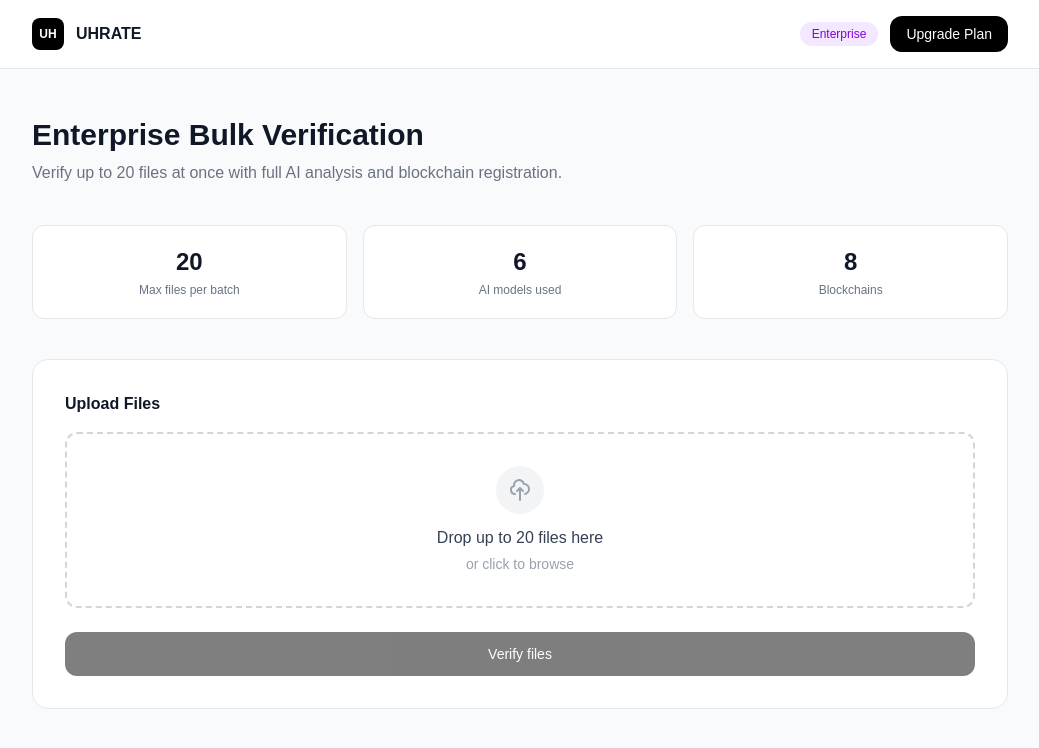
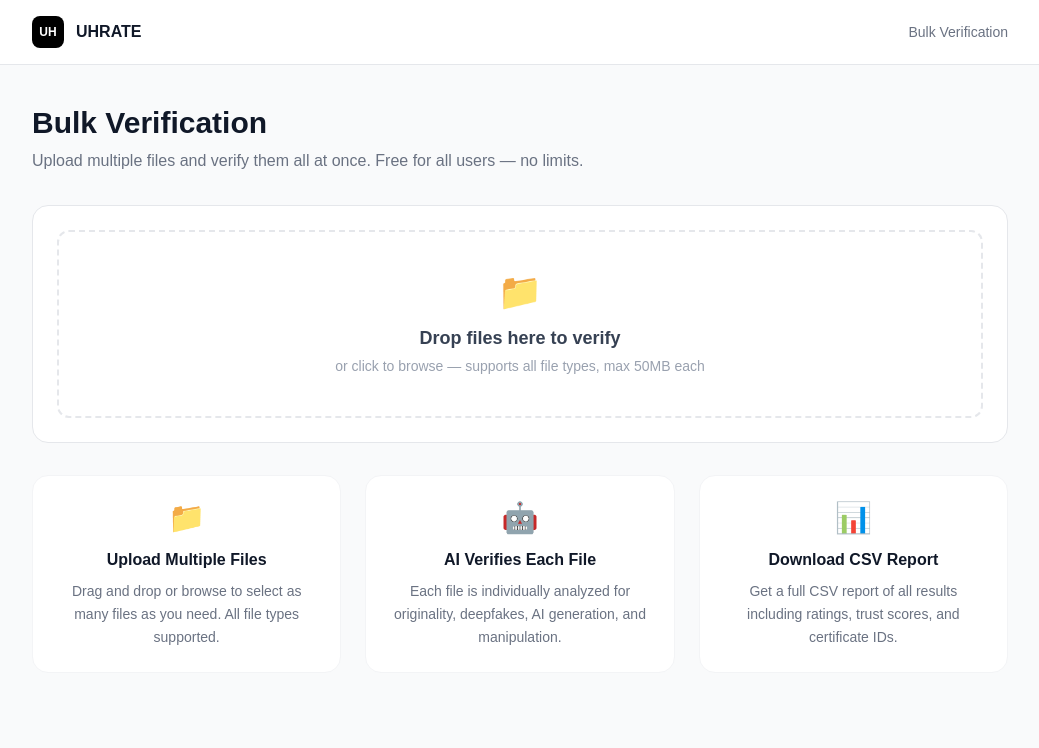
Before and after one commit to PisonAlpha/uhrate, a Next.js app: page /enterprise in a window 1280 px wide. Shown: the top 748 px of the page, without its empty margins (120-1159 px from the left). Built offline with nearby package versions, Linux system fonts and the light colour scheme.

Commit message:
Update enterprise page to bulk verification - remove upgrade prompts, free for all users, CSV download

```diff
--- a/app/enterprise/page.tsx
+++ b/app/enterprise/page.tsx
@@ -1,7 +1,16 @@
 'use client';
 
-import { useState, useCallback } from 'react';
+import { useState, useCallback, useEffect } from 'react';
 import { useDropzone } from 'react-dropzone';
+
+interface BulkResult {
+  fileName: string;
+  rating: string;
+  trustScore: number;
+  certificateId: string;
+  status: 'success' | 'error';
+  error?: string;
+}
 
 function getRatingStyle(rating: string) {
   switch (rating) {
@@ -20,23 +29,26 @@ function getRatingStyle(rating: string) {
   }
 }
 
-export default function Enterprise() {
+export default function BulkVerify() {
   const [files, setFiles] = useState<File[]>([]);
-  const [loading, setLoading] = useState(false);
-  const [results, setResults] = useState<any>(null);
-  const [error, setError] = useState<string | null>(null);
-  const [progress, setProgress] = useState('');
+  const [results, setResults] = useState<BulkResult[]>([]);
+  const [processing, setProcessing] = useState(false);
+  const [progress, setProgress] = useState(0);
+  const [user, setUser] = useState<any>(null);
+  const [currentFile, setCurrentFile] = useState<string>('');
+
+    useEffect(() => {
+    const stored = localStorage.getItem('uhrate_user');
+    if (stored) setUser(JSON.parse(stored));
+  }, []);
 
   const onDrop = useCallback((acceptedFiles: File[]) => {
-    setFiles(prev => {
-      const combined = [...prev, ...acceptedFiles];
-      return combined.slice(0, 20);
-    });
+    setFiles(prev => [...prev, ...acceptedFiles]);
+    setResults([]);
   }, []);
 
   const { getRootProps, getInputProps, isDragActive } = useDropzone({
     onDrop,
-    maxFiles: 20,
     maxSize: 50 * 1024 * 1024,
   });
 
@@ -44,251 +56,256 @@ export default function Enterprise() {
     setFiles(prev => prev.filter((_, i) => i !== index));
   };
 
-  const handleBulkVerify = async () => {
-    if (files.length === 0) return;
+  const processFiles = async () => {
+    if (!files.length) return;
+    setProcessing(true);
+    setResults([]);
+    setProgress(0);
 
-    setLoading(true);
-    setError(null);
-    setResults(null);
-    setProgress('Preparing files...');
+    const newResults: BulkResult[] = [];
 
-    try {
-      const formData = new FormData();
-      files.forEach(file => formData.append('files', file));
+    for (let i = 0; i < files.length; i++) {
+      const file = files[i];
+      setCurrentFile(file.name);
+      setProgress(Math.round(((i) / files.length) * 100));
 
-      setProgress('Running AI analysis on ' + files.length + ' files...');
+      try {
+        const formData = new FormData();
+        formData.append('file', file);
+        if (user?.email) formData.append('userEmail', user.email);
 
-      const response = await fetch('/api/enterprise/bulk-verify', {
-        method: 'POST',
-        body: formData,
-      });
+        const response = await fetch('/api/verify', {
+          method: 'POST',
+          body: formData,
+        });
+        const data = await response.json();
 
-      const data = await response.json();
-      if (!response.ok) throw new Error(data.error);
+        if (!response.ok) throw new Error(data.error);
 
-      setResults(data);
-      setFiles([]);
-    } catch (err: any) {
-      setError(err.message);
-    } finally {
-      setLoading(false);
-      setProgress('');
+        newResults.push({
+          fileName: file.name,
+          rating: data.rating,
+          trustScore: data.trustScore,
+          certificateId: data.certificateId,
+          status: 'success',
+        });
+      } catch (err: any) {
+        newResults.push({
+          fileName: file.name,
+          rating: '—',
+          trustScore: 0,
+          certificateId: '—',
+          status: 'error',
+          error: err.message || 'Verification failed',
+        });
+      }
+
+      setResults([...newResults]);
     }
+
+    setProgress(100);
+    setCurrentFile('');
+    setProcessing(false);
   };
 
-  const downloadReport = () => {
-    if (!results) return;
-    const report = {
-      platform: 'UHRATE Enterprise',
-      generated_at: new Date().toISOString(),
-      total: results.total,
-      successful: results.successful,
-      failed: results.failed,
-      results: results.results.map((r: any) => ({
-        file_name: r.file_name,
-        success: r.success,
-        rating: r.data?.rating,
-        trust_score: r.data?.trust_score,
-        certificate_id: r.data?.certificate_id,
-        sha256_hash: r.data?.sha256_hash,
-        blockchain_tx: r.data?.blockchain_tx,
-      })),
-    };
-
-    const blob = new Blob([JSON.stringify(report, null, 2)], {
-      type: 'application/json',
-    });
+  const downloadCSV = () => {
+    const headers = ['File Name', 'Rating', 'Trust Score', 'Certificate ID', 'Status'];
+    const rows = results.map(r => [
+      r.fileName,
+      r.rating,
+      r.trustScore.toString(),
+      r.certificateId,
+      r.status,
+    ]);
+    const csv = [headers, ...rows].map(row => row.map(cell => `"${cell}"`).join(',')).join('\n');
+    const blob = new Blob([csv], { type: 'text/csv' });
     const url = URL.createObjectURL(blob);
     const a = document.createElement('a');
     a.href = url;
-    a.download = 'uhrate_bulk_report_' + Date.now() + '.json';
+    a.download = 'uhrate-bulk-verification.csv';
     a.click();
-    URL.revokeObjectURL(url);
   };
+
+  const successCount = results.filter(r => r.status === 'success').length;
+  const originalCount = results.filter(r => r.rating === 'Verified Original' || r.rating === 'Likely Original').length;
+  const riskCount = results.filter(r => r.rating === 'High Risk' || r.rating === 'Deepfake Suspected' || r.rating === 'AI Generated').length;
 
   return (
     <main className="min-h-screen bg-gray-50">
-      <header className="bg-white border-b border-gray-200">
+      <header className="bg-white border-b border-gray-200 sticky top-0 z-10">
         <div className="max-w-5xl mx-auto px-6 py-4 flex items-center justify-between">
-          <button
-            onClick={() => window.location.href = '/'}
-            className="flex items-center gap-3 bg-transparent border-0 cursor-pointer p-0"
-          >
+          <button onClick={() => window.location.href = '/'} className="flex items-center gap-3 bg-transparent border-0 cursor-pointer p-0">
             <div className="w-8 h-8 bg-black rounded-lg flex items-center justify-center">
               <span className="text-white text-xs font-bold">UH</span>
             </div>
             <span className="font-semibold text-gray-900">UHRATE</span>
           </button>
           <div className="flex items-center gap-3">
-            <span className="px-3 py-1 bg-purple-100 text-purple-700 text-xs font-medium rounded-full">
-              Enterprise
-            </span>
-            <button
-              onClick={() => window.location.href = '/pricing'}
-              className="px-4 py-2 bg-black text-white rounded-xl text-sm font-medium hover:bg-gray-800 transition-colors"
-            >
-              Upgrade Plan
-            </button>
+            <span className="text-sm text-gray-500">Bulk Verification</span>
+            {user && (
+              <span className="text-xs text-gray-400 bg-gray-100 px-3 py-1 rounded-full">
+                {user.full_name || user.email}
+              </span>
+            )}
           </div>
         </div>
       </header>
 
-      <div className="max-w-5xl mx-auto px-6 py-12">
-        <div className="mb-10">
-          <h1 className="text-3xl font-bold text-gray-900 mb-2">
-            Enterprise Bulk Verification
-          </h1>
-          <p className="text-gray-500">
-            Verify up to 20 files at once with full AI analysis and blockchain registration.
-          </p>
+      <div className="max-w-5xl mx-auto px-6 py-10">
+        <div className="mb-8">
+          <h1 className="text-3xl font-bold text-gray-900 mb-2">Bulk Verification</h1>
+          <p className="text-gray-500">Upload multiple files and verify them all at once. Free for all users — no limits.</p>
         </div>
 
-        <div className="grid grid-cols-1 lg:grid-cols-3 gap-4 mb-10">
-          {[
-            { label: 'Max files per batch', value: '20' },
-            { label: 'AI models used', value: '6' },
-            { label: 'Blockchains', value: '8' },
-          ].map(stat => (
-            <div key={stat.label} className="bg-white border border-gray-200 rounded-xl p-5 text-center">
-              <p className="text-2xl font-bold text-gray-900">{stat.value}</p>
-              <p className="text-xs text-gray-500 mt-1">{stat.label}</p>
-            </div>
-          ))}
-        </div>
-
-        <div className="bg-white border border-gray-200 rounded-2xl p-8 mb-8">
-          <h3 className="font-semibold text-gray-900 mb-4">Upload Files</h3>
-
+        {/* Upload Area */}
+        <div className="bg-white border border-gray-200 rounded-2xl p-6 mb-6">
           <div
             {...getRootProps()}
-            className={"border-2 border-dashed rounded-xl p-8 text-center cursor-pointer transition-all mb-6 " + (
-              isDragActive
-                ? 'border-blue-500 bg-blue-50'
-                : 'border-gray-300 hover:border-gray-400 hover:bg-gray-50'
+            className={"border-2 border-dashed rounded-xl p-10 text-center cursor-pointer transition-all " + (
+              isDragActive ? 'border-black bg-gray-50' : 'border-gray-200 hover:border-gray-400 hover:bg-gray-50'
             )}
           >
             <input {...getInputProps()} />
-            <div className="flex flex-col items-center gap-3">
-              <div className="w-12 h-12 bg-gray-100 rounded-full flex items-center justify-center">
-                <svg className="w-6 h-6 text-gray-400" fill="none" stroke="currentColor" viewBox="0 0 24 24">
-                  <path strokeLinecap="round" strokeLinejoin="round" strokeWidth={2} d="M7 16a4 4 0 01-.88-7.903A5 5 0 1115.9 6L16 6a5 5 0 011 9.9M15 13l-3-3m0 0l-3 3m3-3v12" />
-                </svg>
-              </div>
-              <div>
-                <p className="font-medium text-gray-700">Drop up to 20 files here</p>
-                <p className="text-sm text-gray-400 mt-1">or click to browse</p>
-              </div>
-            </div>
+            <div className="text-4xl mb-3">📁</div>
+            <p className="font-semibold text-gray-700 text-lg mb-1">Drop files here to verify</p>
+            <p className="text-sm text-gray-400">or click to browse — supports all file types, max 50MB each</p>
           </div>
 
           {files.length > 0 && (
-            <div className="mb-6">
+            <div className="mt-6">
               <div className="flex items-center justify-between mb-3">
-                <p className="text-sm font-medium text-gray-700">{files.length} file{files.length > 1 ? 's' : ''} selected</p>
-                <button
-                  onClick={() => setFiles([])}
-                  className="text-xs text-red-500 hover:underline"
-                >
+                <p className="text-sm font-semibold text-gray-700">{files.length} file{files.length > 1 ? 's' : ''} selected</p>
+                <button onClick={() => setFiles([])} className="text-xs text-red-500 hover:text-red-700 bg-transparent border-0 cursor-pointer">
                   Clear all
                 </button>
               </div>
               <div className="space-y-2 max-h-48 overflow-y-auto">
                 {files.map((file, i) => (
                   <div key={i} className="flex items-center justify-between p-3 bg-gray-50 rounded-xl">
-                    <div className="flex items-center gap-3">
-                      <div className="w-8 h-8 bg-white border border-gray-200 rounded-lg flex items-center justify-center">
-                        <span className="text-xs text-gray-500">
-                          {file.type.split('/')[0].charAt(0).toUpperCase()}
-                        </span>
-                      </div>
-                      <div>
-                        <p className="text-sm font-medium text-gray-900 max-w-48 truncate">{file.name}</p>
+                    <div className="flex items-center gap-3 min-w-0">
+                      <span className="text-lg">📄</span>
+                      <div className="min-w-0">
+                        <p className="text-sm font-medium text-gray-900 truncate">{file.name}</p>
                         <p className="text-xs text-gray-400">{(file.size / 1024).toFixed(1)} KB</p>
                       </div>
                     </div>
-                    <button
-                      onClick={() => removeFile(i)}
-                      className="text-gray-400 hover:text-red-500 transition-colors"
-                    >
-                      ✕
-                    </button>
+                    <button onClick={() => removeFile(i)} className="text-gray-400 hover:text-red-500 bg-transparent border-0 cursor-pointer text-lg flex-shrink-0">×</button>
                   </div>
                 ))}
               </div>
+
+              <button
+                onClick={processFiles}
+                disabled={processing}
+                className="w-full mt-4 py-4 bg-black text-white rounded-xl text-sm font-bold hover:bg-gray-800 transition-colors disabled:opacity-50"
+              >
+                {processing ? `Verifying ${currentFile}...` : `Verify ${files.length} File${files.length > 1 ? 's' : ''} →`}
+              </button>
             </div>
           )}
-
-          {error && (
-            <div className="p-4 bg-red-50 border border-red-200 rounded-xl text-red-600 text-sm mb-4">
-              {error}
-            </div>
-          )}
-
-          <button
-            onClick={handleBulkVerify}
-            disabled={loading || files.length === 0}
-            className="w-full py-3 bg-black text-white rounded-xl text-sm font-medium hover:bg-gray-800 transition-colors disabled:opacity-50"
-          >
-            {loading ? (
-              <span className="flex items-center justify-center gap-2">
-                <span className="w-4 h-4 border-2 border-white border-t-transparent rounded-full animate-spin" />
-                {progress}
-              </span>
-            ) : (
-              'Verify ' + (files.length > 0 ? files.length + ' files' : 'files')
-            )}
-          </button>
         </div>
 
-        {results && (
+        {/* Progress */}
+        {processing && (
+          <div className="bg-white border border-gray-200 rounded-2xl p-6 mb-6">
+            <div className="flex items-center justify-between mb-3">
+              <p className="text-sm font-semibold text-gray-700">Processing files...</p>
+              <p className="text-sm font-bold text-gray-900">{progress}%</p>
+            </div>
+            <div className="h-2 bg-gray-100 rounded-full overflow-hidden mb-2">
+              <div className="h-full bg-black rounded-full transition-all duration-300" style={{ width: progress + '%' }} />
+            </div>
+            {currentFile && (
+              <p className="text-xs text-gray-400 truncate">Verifying: {currentFile}</p>
+            )}
+          </div>
+        )}
+
+        {/* Results */}
+        {results.length > 0 && (
           <div className="bg-white border border-gray-200 rounded-2xl overflow-hidden">
-            <div className="p-6 border-b border-gray-100 flex items-center justify-between">
+            <div className="p-6 border-b border-gray-100 flex flex-col sm:flex-row items-start sm:items-center justify-between gap-4">
               <div>
-                <h3 className="font-semibold text-gray-900">Verification Results</h3>
-                <p className="text-sm text-gray-500 mt-0.5">
-                  {results.successful} successful · {results.failed} failed · {results.total} total
-                </p>
+                <h3 className="font-semibold text-gray-900 mb-1">Verification Results</h3>
+                <div className="flex gap-4 text-xs text-gray-500">
+                  <span>✓ {successCount} verified</span>
+                  <span className="text-green-600">● {originalCount} original</span>
+                  <span className="text-red-600">● {riskCount} high risk</span>
+                </div>
               </div>
-              <button
-                onClick={downloadReport}
-                className="px-4 py-2 border border-gray-300 text-gray-700 rounded-xl text-sm font-medium hover:bg-gray-50 transition-colors"
-              >
-                Download Report
-              </button>
+              {!processing && results.length > 0 && (
+                <button
+                  onClick={downloadCSV}
+                  className="px-4 py-2 bg-black text-white rounded-xl text-sm font-medium hover:bg-gray-800 transition-colors flex items-center gap-2"
+                >
+                  ↓ Download CSV
+                </button>
+              )}
             </div>
 
-            <div className="divide-y divide-gray-50">
-              {results.results.map((result: any, i: number) => (
-                <div key={i} className="p-4 flex items-center gap-4">
-                  <div className={"w-8 h-8 rounded-full flex items-center justify-center text-sm font-bold flex-shrink-0 " + (
-                    result.success ? 'bg-green-100 text-green-700' : 'bg-red-100 text-red-700'
-                  )}>
-                    {result.success ? '✓' : '✗'}
-                  </div>
-                  <div className="flex-1 min-w-0">
-                    <p className="text-sm font-medium text-gray-900 truncate">{result.file_name}</p>
-                    {result.success && result.data && (
-                      <p className="text-xs text-gray-500 font-mono mt-0.5 truncate">
-                        {result.data.certificate_id}
-                      </p>
-                    )}
-                    {!result.success && (
-                      <p className="text-xs text-red-500 mt-0.5">{result.error}</p>
-                    )}
-                  </div>
-                  {result.success && result.data && (
-                    <div className="flex items-center gap-3 flex-shrink-0">
-                      <span className={"px-2 py-1 rounded-full text-xs font-medium " + getRatingStyle(result.data.rating)}>
-                        {result.data.rating}
-                      </span>
-                      <span className="text-sm font-bold text-gray-700">
-                        {result.data.trust_score}/100
-                      </span>
-                    </div>
-                  )}
-                </div>
-              ))}
+            <div className="overflow-x-auto">
+              <table className="w-full">
+                <thead>
+                  <tr className="border-b border-gray-100 bg-gray-50">
+                    <th className="text-left px-6 py-3 text-xs font-medium text-gray-500">File</th>
+                    <th className="text-left px-6 py-3 text-xs font-medium text-gray-500">Rating</th>
+                    <th className="text-left px-6 py-3 text-xs font-medium text-gray-500">Trust Score</th>
+                    <th className="text-left px-6 py-3 text-xs font-medium text-gray-500">Certificate</th>
+                    <th className="text-left px-6 py-3 text-xs font-medium text-gray-500">Status</th>
+                  </tr>
+                </thead>
+                <tbody>
+                  {results.map((r, i) => (
+                    <tr key={i} className="border-b border-gray-50 hover:bg-gray-50">
+                      <td className="px-6 py-4">
+                        <p className="text-sm font-medium text-gray-900 truncate max-w-48">{r.fileName}</p>
+                      </td>
+                      <td className="px-6 py-4">
+                        {r.status === 'success' ? (
+                          <span className={"px-2 py-1 rounded-full text-xs font-medium " + getRatingStyle(r.rating)}>
+                            {r.rating}
+                          </span>
+                        ) : (
+                          <span className="text-red-500 text-xs">{r.error}</span>
+                        )}
+                      </td>
+                      <td className="px-6 py-4">
+                        <span className="text-sm font-bold text-gray-700">
+                          {r.status === 'success' ? r.trustScore + '/100' : '—'}
+                        </span>
+                      </td>
+                      <td className="px-6 py-4">
+                        <span className="font-mono text-xs text-blue-600">{r.certificateId}</span>
+                      </td>
+                      <td className="px-6 py-4">
+                        <span className={"px-2 py-1 rounded-full text-xs font-medium " + (
+                          r.status === 'success' ? 'bg-green-100 text-green-700' : 'bg-red-100 text-red-700'
+                        )}>
+                          {r.status === 'success' ? '✓ Done' : '✗ Failed'}
+                        </span>
+                      </td>
+                    </tr>
+                  ))}
+                </tbody>
+              </table>
             </div>
+          </div>
+        )}
+
+        {/* Info */}
+        {!processing && results.length === 0 && files.length === 0 && (
+          <div className="grid grid-cols-1 sm:grid-cols-3 gap-6 mt-8">
+            {[
+              { icon: '📁', title: 'Upload Multiple Files', desc: 'Drag and drop or browse to select as many files as you need. All file types supported.' },
+              { icon: '🤖', title: 'AI Verifies Each File', desc: 'Each file is individually analyzed for originality, deepfakes, AI generation, and manipulation.' },
+              { icon: '📊', title: 'Download CSV Report', desc: 'Get a full CSV report of all results including ratings, trust scores, and certificate IDs.' },
+            ].map(item => (
+              <div key={item.title} className="bg-white border border-gray-100 rounded-2xl p-6 text-center">
+                <div className="text-3xl mb-3">{item.icon}</div>
+                <p className="font-bold text-gray-900 mb-2">{item.title}</p>
+                <p className="text-sm text-gray-500 leading-relaxed">{item.desc}</p>
+              </div>
+            ))}
           </div>
         )}
       </div>
```
